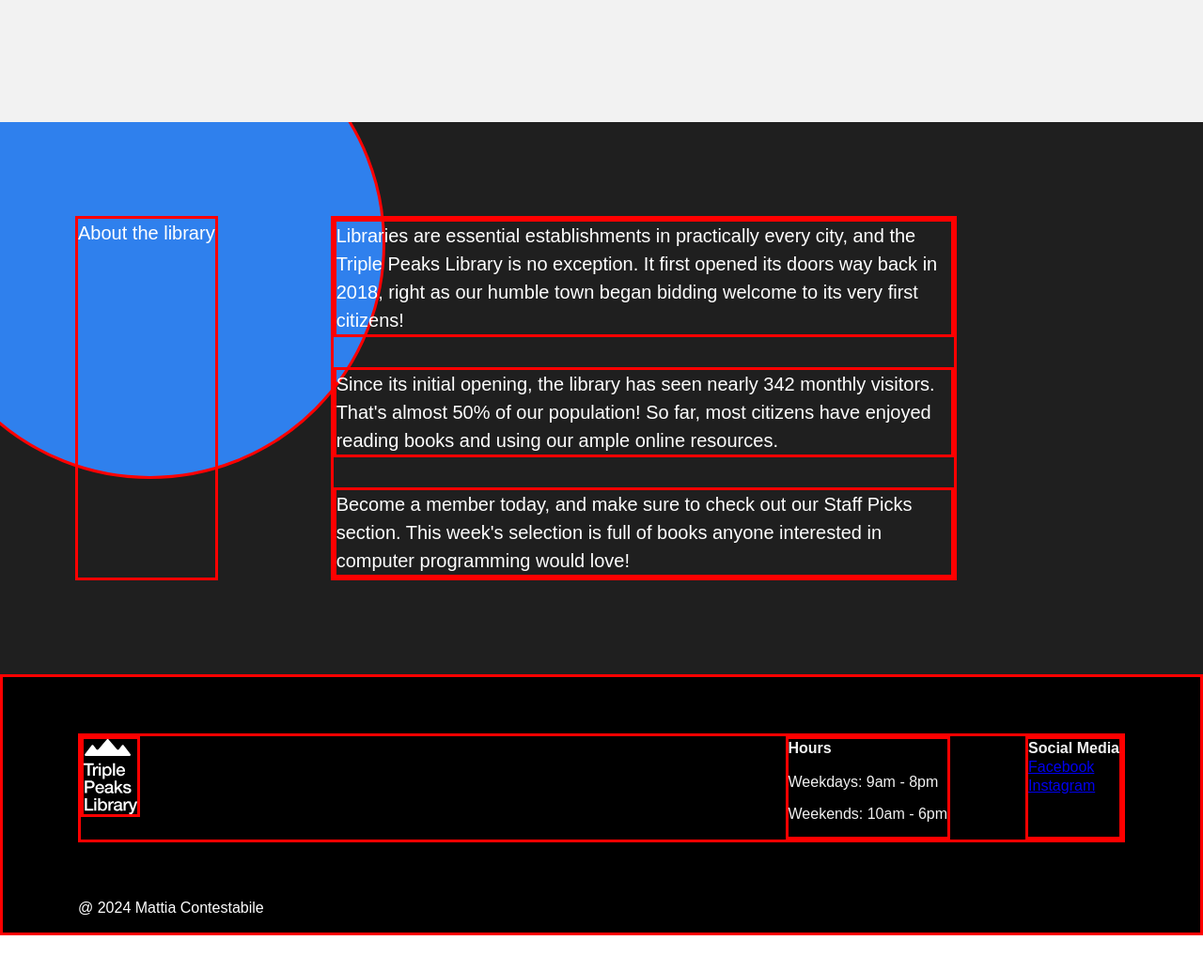
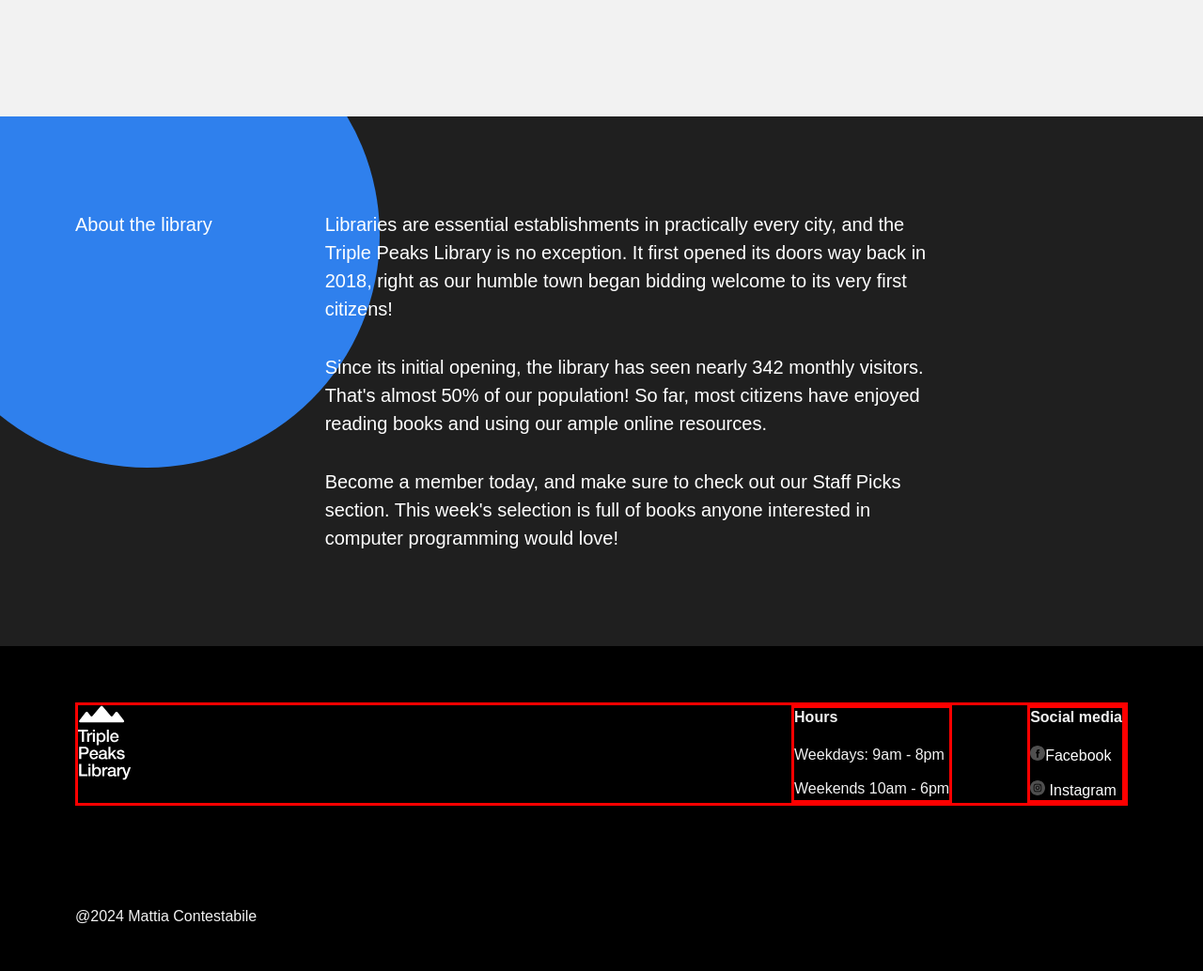
Before and after one commit to marslite/se_project_library, a plain HTML site: page index.html in a window 1280 px wide. Shown: the part 3334-4368 px from the top of the page at 94% size. Before the commit the page ends 4330 px from the top, so only its background shows below. Drawn offline with Linux system fonts and the light colour scheme.

Commit message:
3/4 Footer completed

```diff
--- a/index.html
+++ b/index.html
@@ -306,41 +306,50 @@
         <!-- ----------------------------------------------------------------- -->
         <!--          Don't uncomment until the final project stage            -->
         <!-- ----------------------------------------------------------------- -->
+
         <div class="footer__columns">
           <div class="footer__column">
-            <div class="footer__logo">
-              <img src="./images/logo_white.svg" alt="" />
-            </div>
-
-            <!-- <div class="footer__column"></div>
-              <div class="footer__column"></div> -->
+            <img
+              class="footer__logo"
+              src="./images/logo_white.svg"
+              alt="Triple Peaks Logo"
+            />
           </div>
 
-          <div class="footer__column_content_hours">
+          <div class="footer__column footer__column_content_hours">
             <h4 class="footer__column-heading">Hours</h4>
             <ul class="footer__list">
-              <li class="footer__list-item">
-                <p>Weekdays: 9am - 8pm</p>
-              </li>
-              <li class="footer__list-item">
-                <p>Weekends: 10am - 6pm</p>
-              </li>
+              <li class="footer__list-item">Weekdays: 9am - 8pm</li>
+              <li class="footer__list-item">Weekends 10am - 6pm</li>
             </ul>
           </div>
 
-          <div class="footer__column_content_social">
-            <h4 class="footer__column-heading">Social Media</h4>
+          <div class="footer__column footer__column_content_social">
+            <h4 class="footer__column-heading">Social media</h4>
             <ul class="footer__list">
-              <li class="footer__column-link">
-                <a href="#" class="footer__social-icon">Facebook</a>
+              <li class="footer__list-item">
+                <a href="#" class="footer__column-link">
+                  <img
+                    class="footer__social-icon"
+                    src="./images/facebook_white.svg"
+                    alt=""
+                  />Facebook
+                </a>
               </li>
-              <li class="footer__column-link">
-                <a href="#" class="footer__social-icon">Instagram</a>
+              <li class="footer__list-item">
+                <a href="#" class="footer__column-link">
+                  <img
+                    src="./images/instagram_white.svg"
+                    alt=""
+                    class="footer__social-icon"
+                  />
+                  Instagram
+                </a>
               </li>
             </ul>
           </div>
         </div>
-        <p class="footer__copyright">@ 2024 Mattia Contestabile</p>
+        <p class="footer__copyright">@2024 Mattia Contestabile</p>
       </footer>
     </div>
   </body>
--- /dev/null
+++ b/styles/footer.css
@@ -0,0 +1,111 @@
+.footer {
+  box-sizing: border-box;
+  /* My Edits  */
+  background-color: #000000;
+  /* border: solid red; */
+}
+
+.footer__columns {
+  display: flex;
+  /* justify-content: space-between; */
+  /* margin-top: 60px; */
+  margin-left: 80px;
+  margin-right: 80px;
+  margin-bottom: 60px;
+  border: solid red;
+  /* height: 80px; */
+}
+
+.footer__column {
+  margin-top: 60px;
+  margin-right: auto;
+}
+
+.footer__column_content_hours {
+  margin-top: 60px;
+
+  border: solid red;
+  margin-right: 80px;
+}
+
+.footer__column_content_social {
+  margin-top: 60px;
+
+  border: solid red;
+}
+
+.footer__logo {
+  width: 57px;
+  height: 80px;
+  border: solid red;
+  margin: auto;
+  /* margin-bottom: 108px; */
+}
+
+.footer__list {
+  /* The code below removes the default browser styles for lists */
+  list-style-type: none;
+  padding: 0;
+  margin: 0;
+  color: #f2f2f2;
+}
+
+.footer__list-item {
+  line-height: 20px;
+  font-size: 16px;
+}
+
+.footer__list-item:nth-child(2n) {
+  line-height: 16px;
+  font-size: 16px;
+  margin: 0;
+}
+
+.footer__list-item p {
+  margin-bottom: 0;
+}
+
+.footer__column-heading {
+  color: #f2f2f2;
+  margin: 0;
+}
+
+.footer__column-link {
+  color: white;
+  /* font-size: 16px;
+    line-height: 20px; */
+  text-decoration: none;
+}
+
+.footer__column-link {
+  /* line-height: 20px;
+    font-size: 16px; */
+}
+
+.footer__column-link:hover a {
+  color: #c1c1c1;
+}
+
+.footer__column-link a {
+  line-height: 20px;
+  font-size: 16px;
+  text-decoration: none;
+}
+.footer__column-link:nth-child(2n) a {
+  font-size: 16px;
+  line-height: 20px;
+  text-decoration: none;
+}
+
+.footer__social-icon {
+  height: 16px;
+  width: 16px;
+}
+
+.footer__copyright {
+  color: #fff;
+  margin-top: 108px;
+  margin-left: 80px;
+  margin-bottom: 0;
+  /* padding: 60px; */
+}
--- a/styles/style.css
+++ b/styles/style.css
@@ -267,7 +267,7 @@
   gap: 40px;
   list-style-type: none;
   padding-left: 0;
-  border: solid red;
+  /* border: solid red; */
   max-width: 760px;
   margin-top: 68px;
   margin-right: auto;
@@ -375,7 +375,7 @@
   line-height: 30px;
   font-weight: 500;
   z-index: 1;
-  border: solid red;
+  /* border: solid red; */
   /* margin-right: 120px; */
   max-width: 154px;
 }
@@ -389,11 +389,11 @@
   display: flex;
   flex-direction: column;
   z-index: 1;
-  border: solid red;
+  /* border: solid red; */
 }
 
 .about__paragraph {
-  border: solid red;
+  /* border: solid red; */
   margin: 0;
 }
 
@@ -415,34 +415,35 @@
   left: -91px;
   top: -121px;
   z-index: 0;
-  border: solid red;
+  /* border: solid red; */
 }
 
 .footer {
   box-sizing: border-box;
-  /* My Edits  */
   background-color: #000000;
-  border: solid red;
+  color: #f2f2f2;
+  padding: 60px 80px 60px 80px;
+  /* border: solid red; */
 }
+
+.footer__column {
+}
+
+/* .footer li a {
+  line-height: 20px;
+  font-size: 16px;
+} */
 
 .footer__columns {
   display: flex;
-  /* justify-content: space-between; */
-  margin-top: 60px;
-  margin-left: 80px;
-  margin-right: 80px;
-  margin-bottom: 60px;
   border: solid red;
-  /* height: 80px; */
-}
-
-.footer__column {
-  margin-right: auto;
 }
 
 .footer__column_content_hours {
   border: solid red;
+  margin-left: auto;
   margin-right: 80px;
+  /* margin-bottom: 108px; */
 }
 
 .footer__column_content_social {
@@ -450,10 +451,9 @@
 }
 
 .footer__logo {
+  /* border: solid red; */
+  height: 80px;
   width: 57px;
-  height: 80px;
-  border: solid red;
-  margin: auto;
 }
 
 .footer__list {
@@ -461,20 +461,17 @@
   list-style-type: none;
   padding: 0;
   margin: 0;
-  color: #f2f2f2;
 }
 
-.footer__list-item {
-  line-height: 20px;
+.footer__list-item:nth-child(1n) {
+  margin-bottom: 16px;
 }
-
-.footer__list-item:nth-child(2n) {
-  line-height: 16px;
+.footer__list-item:last-child {
+  margin-bottom: 0;
 }
 
 .footer__column-heading {
-  color: #f2f2f2;
-  margin: 0;
+  margin: 0 0 20px;
 }
 
 .footer__column-link {
@@ -488,6 +485,6 @@
 }
 
 .footer__copyright {
-  color: #fff;
-  margin-left: 80px;
+  /* color: #f2f2f2; */
+  margin: 108px 0 0 0;
 }
```
Also changed, not shown: styles/footer.html (added, +44 -0 lines).
